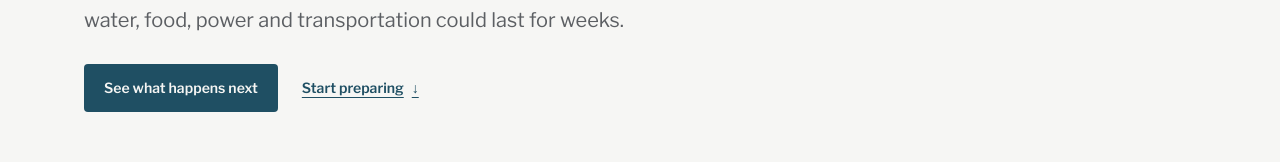
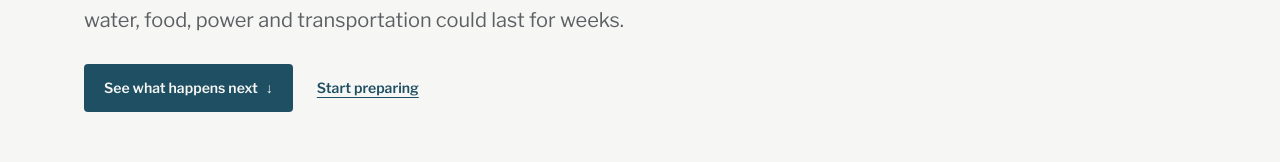
Before and after one commit to tartieret/quakeimpact.ca, a Next.js app: page / in a window 1280 px wide. Shown: the part 389-551 px from the top of the page. Built offline with nearby package versions, Linux system fonts and the light colour scheme; no server answers.

Commit message:
Lead homepage actions into the aftermath timeline

```diff
--- a/src/app/page.tsx
+++ b/src/app/page.tsx
@@ -62,18 +62,18 @@ export default function HomePage() {
             {home.meta.standfirst}
           </p>
           <div className="mt-7 flex flex-col items-start gap-3 sm:flex-row sm:items-center sm:gap-6">
+            <a
+              href={homeHero.primary.href}
+              className="inline-flex min-h-12 items-center gap-2 rounded-sm bg-accent px-5 py-3 text-sm font-semibold text-paper hover:underline underline-offset-4"
+            >
+              {homeHero.primary.label}<span aria-hidden="true">↓</span>
+            </a>
             <Link
-              href={homeHero.primary.href}
-              className="inline-flex min-h-12 items-center rounded-sm bg-accent px-5 py-3 text-sm font-semibold text-paper hover:underline underline-offset-4"
-            >
-              {homeHero.primary.label}
-            </Link>
-            <a
               href={homeHero.secondary.href}
               className="inline-flex min-h-12 items-center gap-2 text-sm font-semibold text-accent underline underline-offset-4"
             >
-              {homeHero.secondary.label}<span aria-hidden="true">↓</span>
-            </a>
+              {homeHero.secondary.label}
+            </Link>
           </div>
         </div>
       </section>
```
